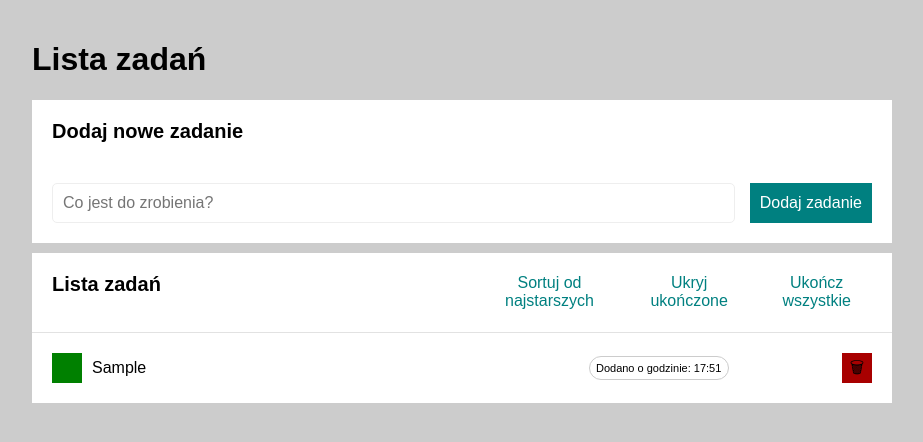
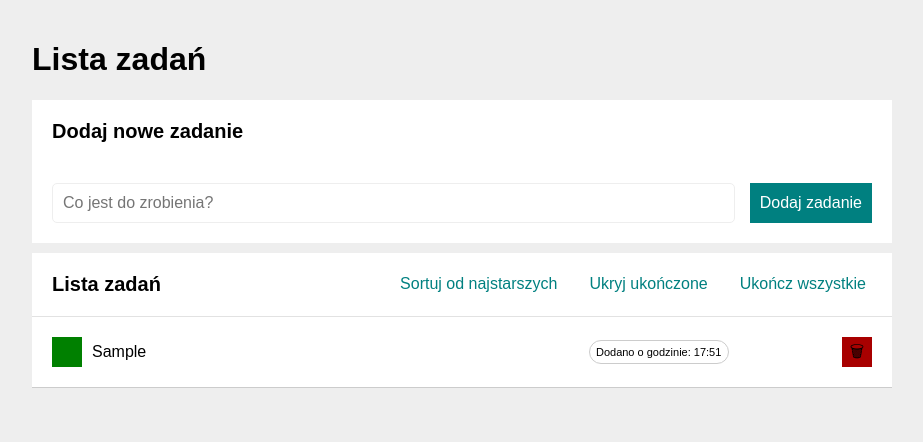
Before and after one commit to mikolajgraczyk/ToDoList, a plain HTML site: page index.html in a window 1280 px wide. Both pictures are taken after typing "Sample" into the empty fields and a click on the button "Dodaj zadanie". Shown: the whole page, without its empty margins (178-1101 px from the left). Drawn offline with nearby package versions, Linux system fonts and the light colour scheme.

Commit message:
changed backgroun color, slightly changed buttons position

```diff
--- a/css/section.css
+++ b/css/section.css
@@ -17,7 +17,7 @@
 
 .section__top {
     display: grid;
-    grid-template-columns: 1fr 1fr;
+    grid-template-columns: 1fr 2fr;
     border-bottom: 1px solid rgb(226, 226, 226);
 }
 
--- a/css/style.css
+++ b/css/style.css
@@ -6,7 +6,7 @@ html {
     box-sizing: inherit;
 }
 
-.body {
-    background-color: #ccc;
+body {
+    background-color: #eee;
     font-family: arial;
 }
--- a/js/script.js
+++ b/js/script.js
@@ -37,7 +37,7 @@
 
         for (const task of tasks) {
             htmlString += `
-            <li class="${hideDone === true & task.done ? "hidden" : ""} list__element">
+            <li class="${hideDone & task.done ? "hidden" : ""} list__element">
                 <button class="js-done list__button list__button--done">${task.done ? "✔" : ""}</button>
                 <span class="${task.done ? "list__element--done" : ""}">${task.content}</span>
                 <span class="js-timeAdded list__time">Dodano o godzinie: ${task.time}</span>
```
